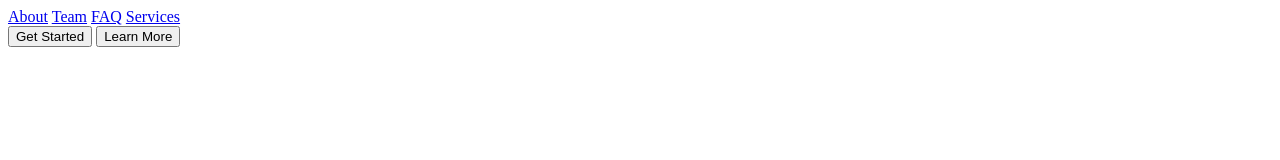
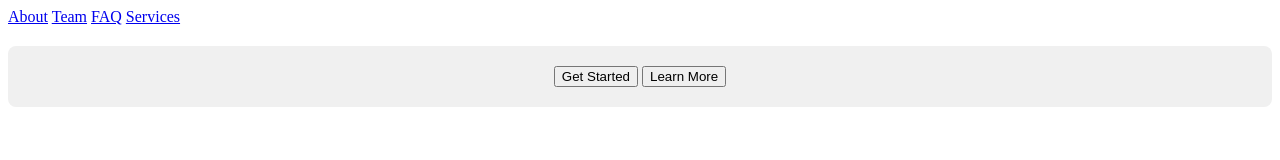
Before and after one commit to mugishaj092/Gym-Git-Exercise-Solutions, a plain HTML site: page home.html in a window 1280 px wide. Drawn offline with Linux system fonts and the light colour scheme.

Commit message:
Changes on home page

```diff
--- a/home.html
+++ b/home.html
@@ -10,7 +10,7 @@
     <a href="team.html">Team</a>
     <a href="faq.html">FAQ</a>
     <a href="services.html">Services</a>
-    <div>
+    <div style="margin-top: 20px; text-align: center; padding: 20px; background-color: #f0f0f0; border-radius: 8px;">
         <button>Get Started</button>
         <button>Learn More</button>
     </div>
```
